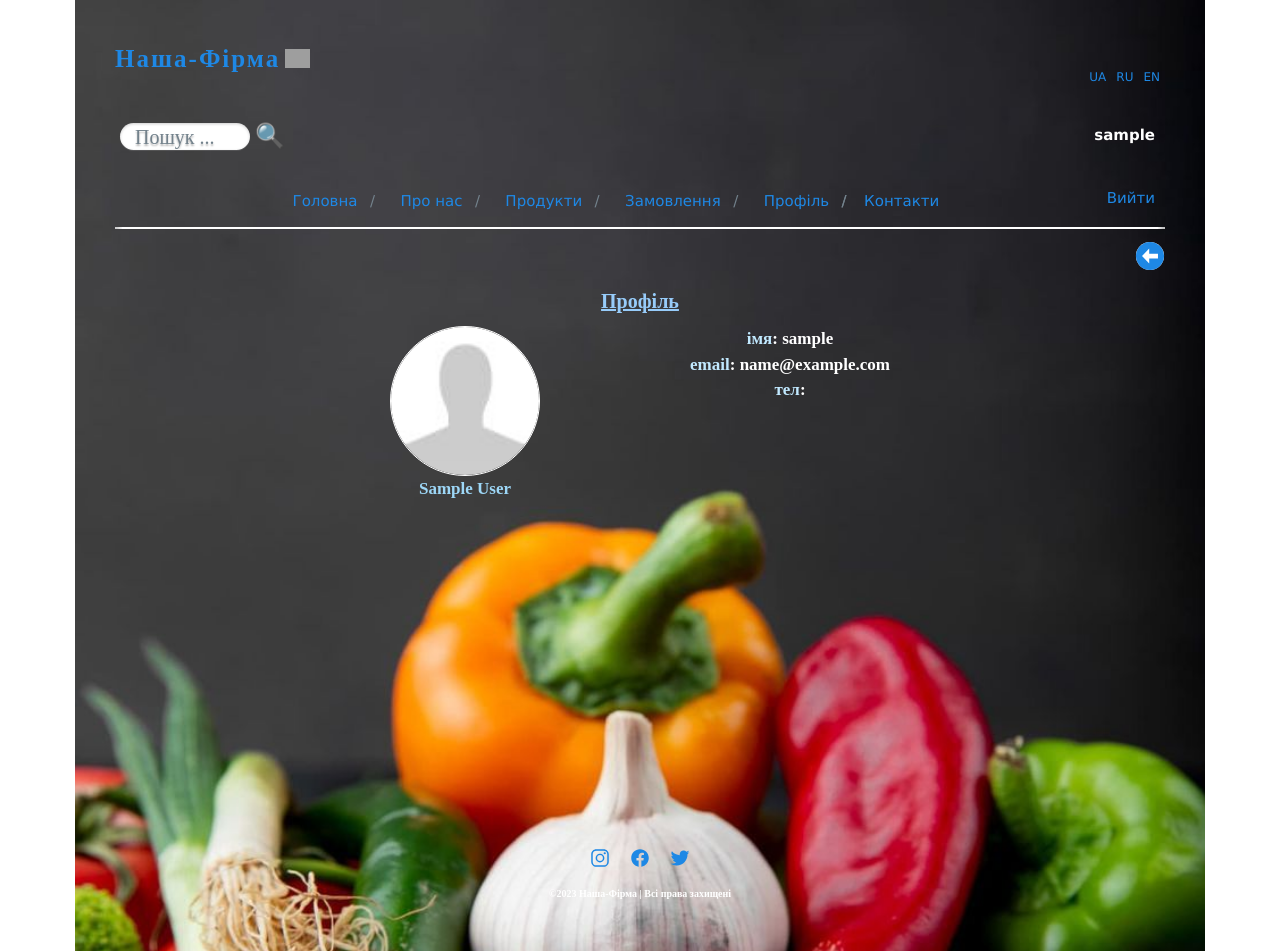
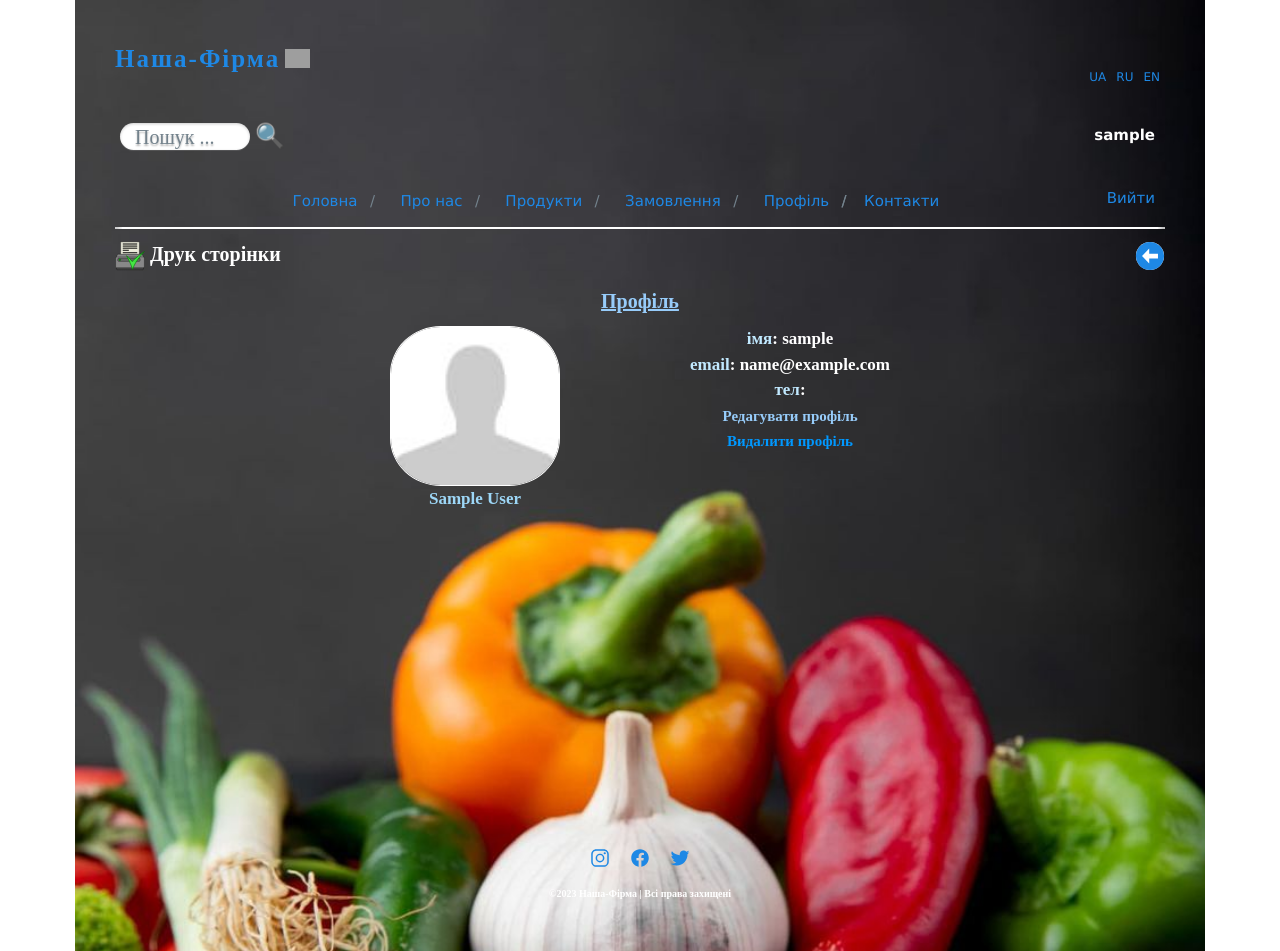
Before and after one commit to VadimTrubay/django_progect_nashafirma, a Django app: page /users/profile/1/ in a window 1280 px wide. Run offline with Django 4.2, Linux system fonts and the light colour scheme; the visitor is signed in with stand-in values (Sample User, id 1); data comes from the database, SQL or seed files in the repository; grey boxes are pictures that could not be loaded.

Commit message:
fix bug edit profil and paginations all orders

```diff
--- a/nashafirma/orders/models.py
+++ b/nashafirma/orders/models.py
@@ -37,7 +37,7 @@ class Order(models.Model):
     class Meta:
         verbose_name = _("замовлення")
         verbose_name_plural = _("замовлення")
-        ordering = ["created_at", "-done"]
+        # ordering = ["created_at", "-done"]
 
 
 class OrderItem(models.Model):
--- a/nashafirma/static/css/styles.css
+++ b/nashafirma/static/css/styles.css
@@ -480,9 +480,10 @@ nav ul li {
 
 .profile-fields-img {
     text-align: center;
-    width: 150px;
+    width: 170px;
+    height: 160px;
     border: var(--brand-second-color) solid 1px;
-    border-radius: 420%;
+    border-radius: 30%;
 }
 
 .print {
@@ -610,13 +611,13 @@ table a {
 }
 
 .text-delete {
-    color: #f7f8bc;
+    color: #0098ff;
     font-size: 15px;
 }
 
 .text-edit {
     font-size: 15px;
-    color: #63b1ff;
+    color: #97ccfa;
 }
 
 .note > .table-footer {
--- a/nashafirma/templates/header.html
+++ b/nashafirma/templates/header.html
@@ -143,7 +143,7 @@
     <div class="print-back">
         <div class="print">
             <!-- print page -->
-            {% if request.user.username == 'admin' %}
+            {% if request.user.is_superuser %}
             <a class='print' href='#' onclick='window.print();return false;'>
                 <svg width='30px' height='30px' viewBox='0 0 100 100' xmlns='http://www.w3.org/2000/svg' version='1.1'>
                     <g style='fill:#888888;stroke:#000000;stroke-width:1px;'>
--- a/nashafirma/templates/orders/view_order.html
+++ b/nashafirma/templates/orders/view_order.html
@@ -6,7 +6,7 @@
 <p class='center'><b class="text-blue">'{{order.created_at|date:"d M Y"}}'</b> {% trans 'для користувача' %} <b
         class="text-blue">'{{ order.user }}'</b></p>
 <br>
-{% if not request.user.username == 'admin' %}
+{% if not request.user.is_superuser %}
 {% if order.done == False %}
 <p class='center font'><a href="{% url 'add_item' order.pk %}">{% trans '+ Додати новий продукт' %}</a></p>
 {% else %}
--- a/nashafirma/templates/products/all_products.html
+++ b/nashafirma/templates/products/all_products.html
@@ -3,7 +3,7 @@
 {% load i18n %}
 
 <h1 class='title-page'>{% trans 'Всі продукти' %}</h1>
-{% if request.user.username == 'admin' %}
+{% if request.user.is_superuser %}
     <p class='center font'><a href="{% url 'add_product' %}">{% trans '+ Додати новий продукт' %}</a></p>
     {% include 'products/admin_table_products.html' %}
 {% else %}
--- a/nashafirma/templates/products/search_results_product.html
+++ b/nashafirma/templates/products/search_results_product.html
@@ -4,7 +4,7 @@
 
 <h1 class='title-page'>{% trans 'Результати пошуку продукту' %}</h1>
 {% if products %}
-    {% if request.user.username == 'admin' %}
+    {% if request.user.is_superuser %}
         <p class='center font'><a href="{% url 'add_product' %}">{% trans '+ Додати новий продукт' %}</a></p>
         {% include 'products/admin_table_products.html' %}
     {% else %}
--- a/nashafirma/templates/users/profile_details.html
+++ b/nashafirma/templates/users/profile_details.html
@@ -18,9 +18,11 @@
         <p><strong class='profile-fields-field'>{% trans 'імя' %}</strong>: {{ user.username }}</p>
         <p><strong class='profile-fields-field'>{% trans 'email' %}</strong>: {{ user.email }}</p>
         <p><strong class='profile-fields-field'>{% trans 'тел' %}</strong>: {{ user.telephone_number }}</p>
-        {% if is_owner %}
-        <p></p><a class='text-edit' href="{% url 'profile_edit' pk=object.pk %}">{% trans 'Редагувати профіль' %}</a></p>
-        <p></p><a class='text-delete' href="{% url 'profile_delete' pk=object.pk %}">{% trans 'Видалити профіль' %}</a></p>
+        {% if is_owner or user.is_superuser %}
+        <p><a class='text-edit' href="{% url 'profile_edit' pk=object.pk %}">{% trans 'Редагувати профіль' %}</a></p>
+        {% endif %}
+        {% if user.is_superuser %}
+        <p><a class='text-delete' href="{% url 'profile_delete' pk=object.pk %}">{% trans 'Видалити профіль' %}</a></p>
         {% endif %}
     </div>
 </div>
--- a/nashafirma/utils/utils.py
+++ b/nashafirma/utils/utils.py
@@ -20,4 +20,7 @@ class GetContextDataMixin:
     def get_context_data(self, **kwargs):
         context = super().get_context_data(**kwargs)
         context['title'] = self.title
+        context["is_owner"] = False  # По умолчанию пользователь не является владельцем
+        if self.request.user.is_authenticated:
+            context["is_owner"] = True
         return context
```
Also changed, not shown: nashafirma/orders/views.py (+9 -7 lines), nashafirma/templates/orders/paginations_orders.html (+8 -6 lines), nashafirma/templates/orders/table_orders.html (+6 -3 lines).
